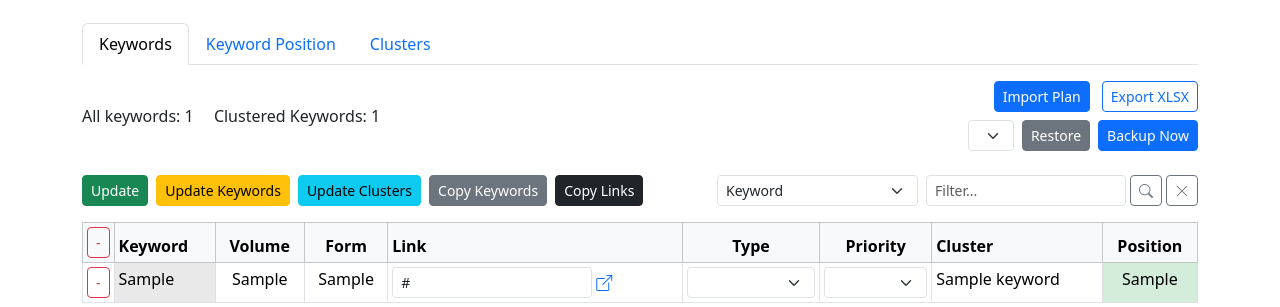
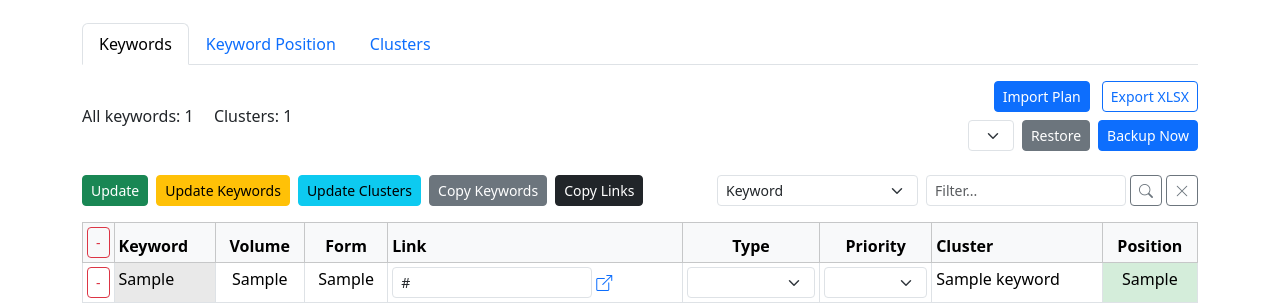
Before and after one commit to greenmindagency/tools, a PHP site: the page made by seo-platform/dashboard.php in a window 1280 px wide. Shown: the part 162-469 px from the top of the page. Run offline with PHP 8.4, Linux system fonts and the light colour scheme; the visitor is signed in with stand-in values (Sample User, id 1); tables that the repository leaves empty or names only in its code hold one stand-in row (values such as "Sample post"); data that the repository does not hold is empty.

Commit message:
Update SEO dashboard clusters display

```diff
--- a/seo-platform/dashboard.php
+++ b/seo-platform/dashboard.php
@@ -125,9 +125,9 @@ $pdo->exec("CREATE TABLE IF NOT EXISTS keyword_stats (
     clustered INT DEFAULT 0,
     structured INT DEFAULT 0
 )");
-$statsStmt = $pdo->prepare("SELECT total, clustered FROM keyword_stats WHERE client_id = ?");
+$statsStmt = $pdo->prepare("SELECT total, clustered AS clusters FROM keyword_stats WHERE client_id = ?");
 $statsStmt->execute([$client_id]);
-$stats = $statsStmt->fetch(PDO::FETCH_ASSOC) ?: ['total'=>0,'clustered'=>0];
+$stats = $statsStmt->fetch(PDO::FETCH_ASSOC) ?: ['total'=>0,'clusters'=>0];
 
 include 'header.php';
 ?>
@@ -143,7 +143,7 @@ include 'header.php';
 <div class="mb-3 d-flex justify-content-between align-items-center">
   <div>
     <span class="me-3">All keywords: <?= (int)$stats['total'] ?></span>
-    <span class="me-3">Clustered Keywords: <?= (int)$stats['clustered'] ?></span>
+    <span class="me-3">Clusters: <?= (int)$stats['clusters'] ?></span>
   </div>
   <div class="d-flex flex-column align-items-end">
     <div class="mb-2">
@@ -406,17 +406,17 @@ function updateKeywordStats(PDO $pdo, int $client_id): void {
 
     $stmt = $pdo->prepare("SELECT
         COUNT(*) AS total,
-        SUM(CASE WHEN COALESCE(cluster_name,'') <> '' THEN 1 ELSE 0 END) AS clustered
+        COUNT(DISTINCT NULLIF(cluster_name,'')) AS clusters
         FROM keywords WHERE client_id = ?");
     $stmt->execute([$client_id]);
-    $stats = $stmt->fetch(PDO::FETCH_ASSOC) ?: ['total'=>0,'clustered'=>0];
+    $stats = $stmt->fetch(PDO::FETCH_ASSOC) ?: ['total'=>0,'clusters'=>0];
 
     $up = $pdo->prepare("REPLACE INTO keyword_stats (client_id,total,grouped,clustered,structured) VALUES (?,?,?,?,?)");
     $up->execute([
         $client_id,
         (int)$stats['total'],
         0,
-        (int)$stats['clustered'],
+        (int)$stats['clusters'],
         0
     ]);
 }
```
Also changed, not shown: seo-platform/clusters.php (+18 -8 lines).
